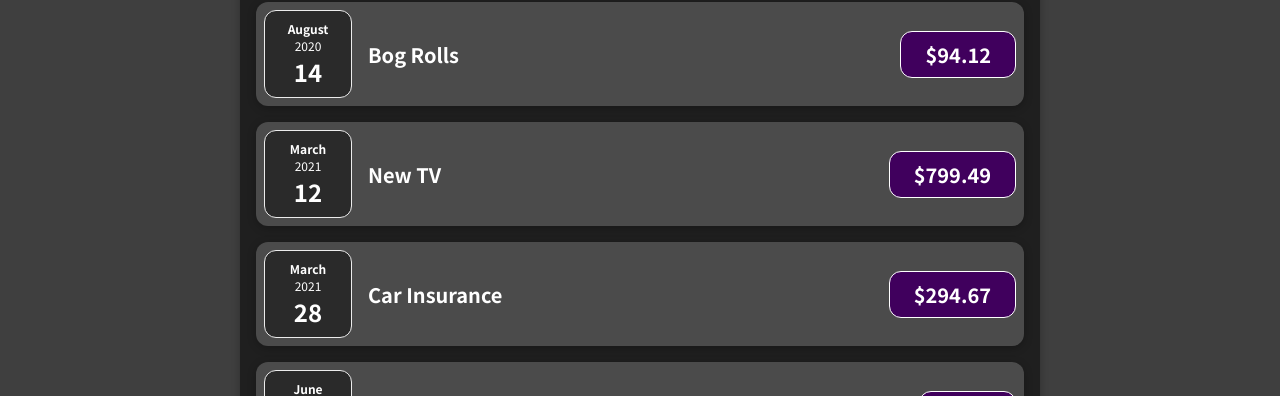
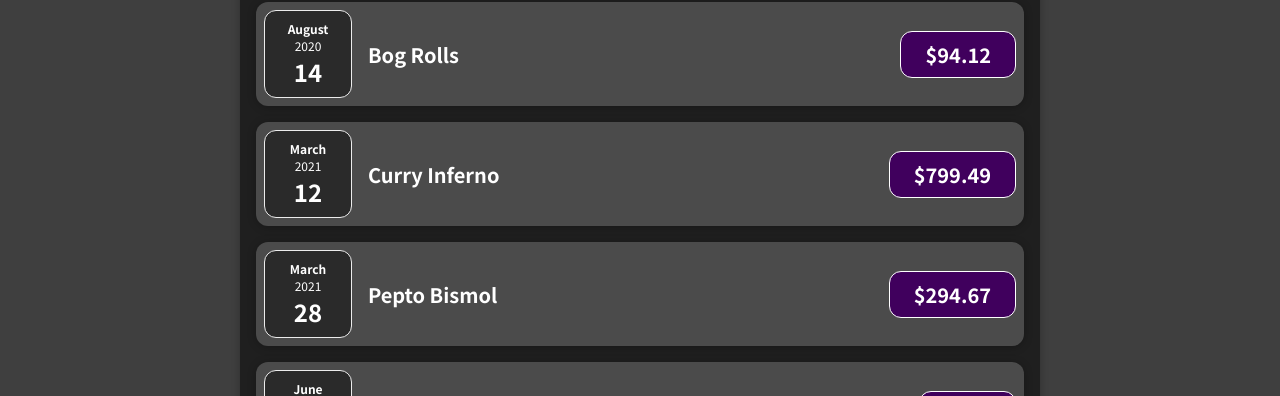
Before and after one commit to carlwilke/react-complete, a JavaScript app: page / in a window 1280 px wide. Shown: the part 129-525 px from the top of the page. Built offline with nearby package versions, Linux system fonts and the light colour scheme.

Commit message:
Connecting Card to expense Item

```diff
--- a/src/App.js
+++ b/src/App.js
@@ -7,10 +7,15 @@
     amount: 94.12,
     date: new Date(2020, 7, 14),
   },
-  { id: "e2", title: "New TV", amount: 799.49, date: new Date(2021, 2, 12) },
+  {
+    id: "e2",
+    title: "Curry Inferno",
+    amount: 799.49,
+    date: new Date(2021, 2, 12),
+  },
   {
     id: "e3",
-    title: "Car Insurance",
+    title: "Pepto Bismol",
     amount: 294.67,
     date: new Date(2021, 2, 28),
   },
--- a/src/components/ExpenseItem.css
+++ b/src/components/ExpenseItem.css
@@ -2,10 +2,8 @@
   display: flex;
   justify-content: space-between;
   align-items: center;
-  box-shadow: 0 2px 8px rgba(0, 0, 0, 0.25);
   padding: 0.5rem;
   margin: 1rem 0;
-  border-radius: 12px;
   background-color: #4b4b4b;
 }
 
--- a/src/components/ExpenseItem.js
+++ b/src/components/ExpenseItem.js
@@ -1,15 +1,16 @@
 import ExpenseDate from "./ExpenseDate";
+import Card from "./Card";
 import "./ExpenseItem.css";
 
 function ExpenseItem(props) {
   return (
-    <div className="expense-item">
+    <Card className="expense-item">
       <ExpenseDate date={props.date} />
       <div className="expense-item__description">
         <h2>{props.title}</h2>
         <div className="expense-item__price">${props.amount}</div>
       </div>
-    </div>
+    </Card>
   );
 }
 
```
